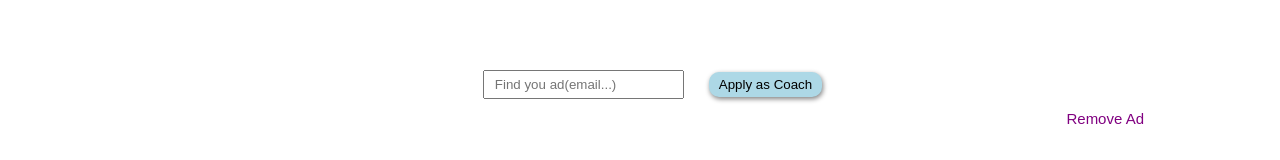
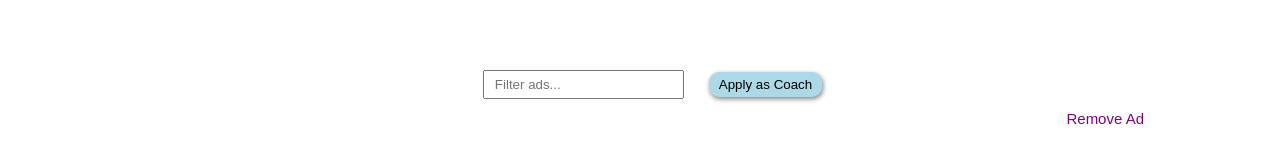
Before and after one commit to RenZO1stt/Projekt_Pi, a Vue app in the folder Pi_projekt/: page /links in a window 1280 px wide. Shown: the part 121-281 px from the top of the page. Built offline with nearby package versions, Linux system fonts and the light colour scheme; no server answers; the database is empty.

Commit message:
Promjena placeholder search texta

```diff
--- a/Pi_projekt/src/views/Links.vue
+++ b/Pi_projekt/src/views/Links.vue
@@ -14,7 +14,7 @@
         v-model="search.text"
         type="search"
         id="Search"
-        placeholder="Find you ad(email...)"
+        placeholder="Filter ads..."
         class="inputseperation"
       />
       <router-link to="/fill-out">
```
